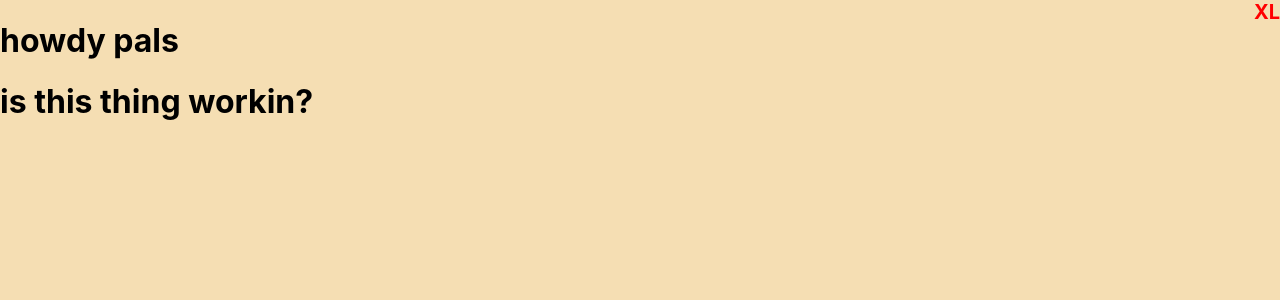
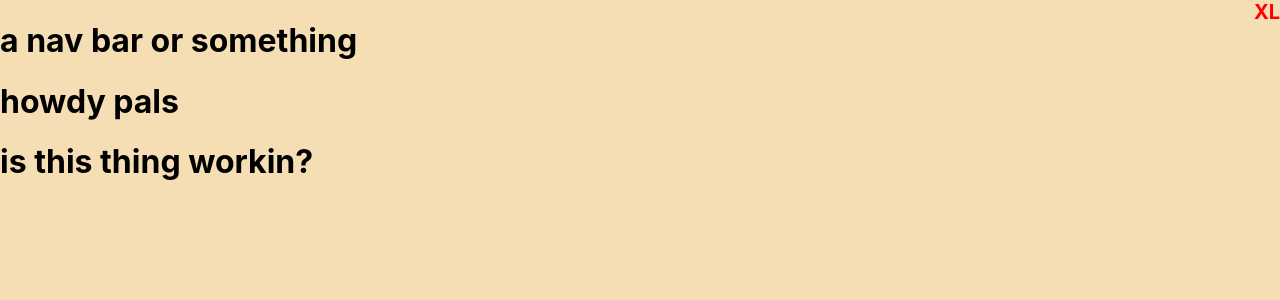
Before and after one commit to Johnnywrightiv/a-practice-app, a React (Create React App) app: page / in a window 1280 px wide. Shown: the top 300 px of the page. Built offline with nearby package versions, Linux system fonts and the light colour scheme.

Commit message:
Add dependancies for bootstrap, redux, and router

```diff
--- a/package.json
+++ b/package.json
@@ -6,9 +6,15 @@
     "@testing-library/jest-dom": "^5.16.5",
     "@testing-library/react": "^13.4.0",
     "@testing-library/user-event": "^13.5.0",
+    "bootstrap": "^5.2.3",
     "react": "^18.2.0",
+    "react-bootstrap": "^2.7.0",
     "react-dom": "^18.2.0",
+    "react-redux": "^8.0.5",
+    "react-router": "^6.8.0",
+    "react-router-dom": "^6.8.0",
     "react-scripts": "5.0.1",
+    "redux": "^4.2.1",
     "web-vitals": "^2.1.4"
   },
   "scripts": {
--- a/src/components/App.js
+++ b/src/components/App.js
@@ -1,9 +1,11 @@
 import '../App.css';
 import '../bootstrap-breakpoint.css'
+import Header from './Header';
 
 const App = () => {
   return (
     <div>
+      <Header />
       <h1>howdy pals</h1>
       <h1>is this thing workin?</h1>
     </div>
--- /dev/null
+++ b/src/components/Header.js
@@ -0,0 +1,7 @@
+const Header = () => {
+  return (
+    <h1>a nav bar or something</h1>
+  );
+}
+
+export default Header;
```
Also changed, not shown: src/components/Metronome.js (added, +7 -0 lines), 1 other file (tests, documents, lock files or other folders).
